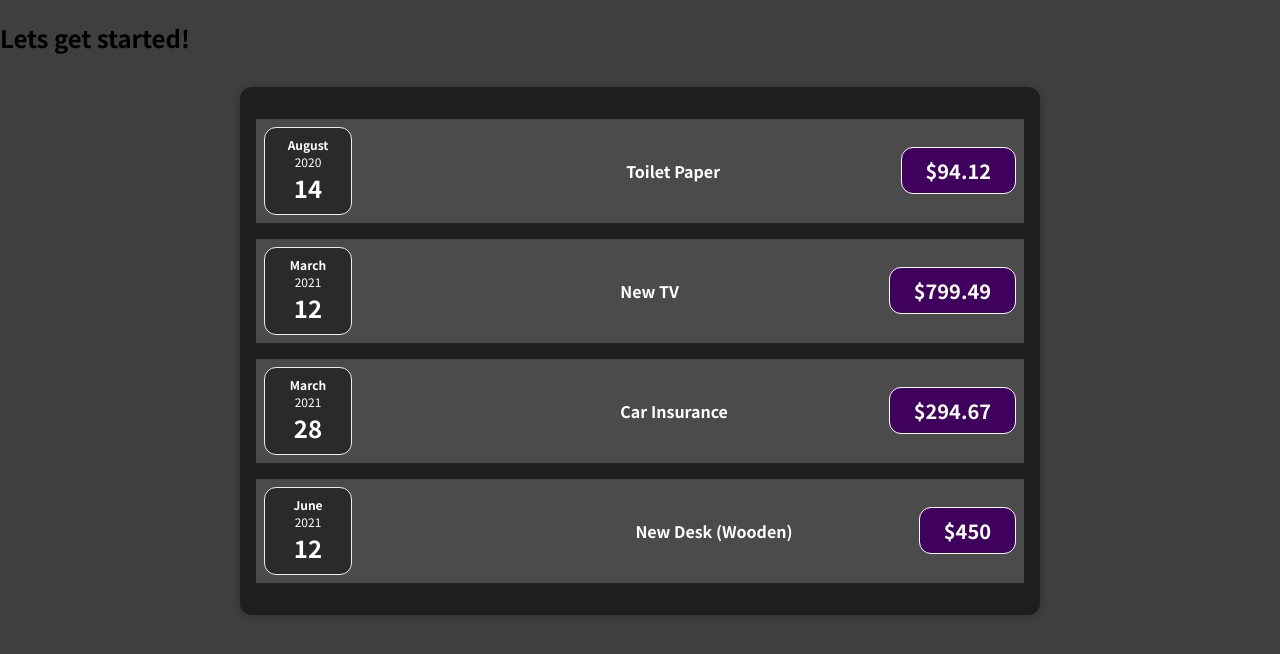
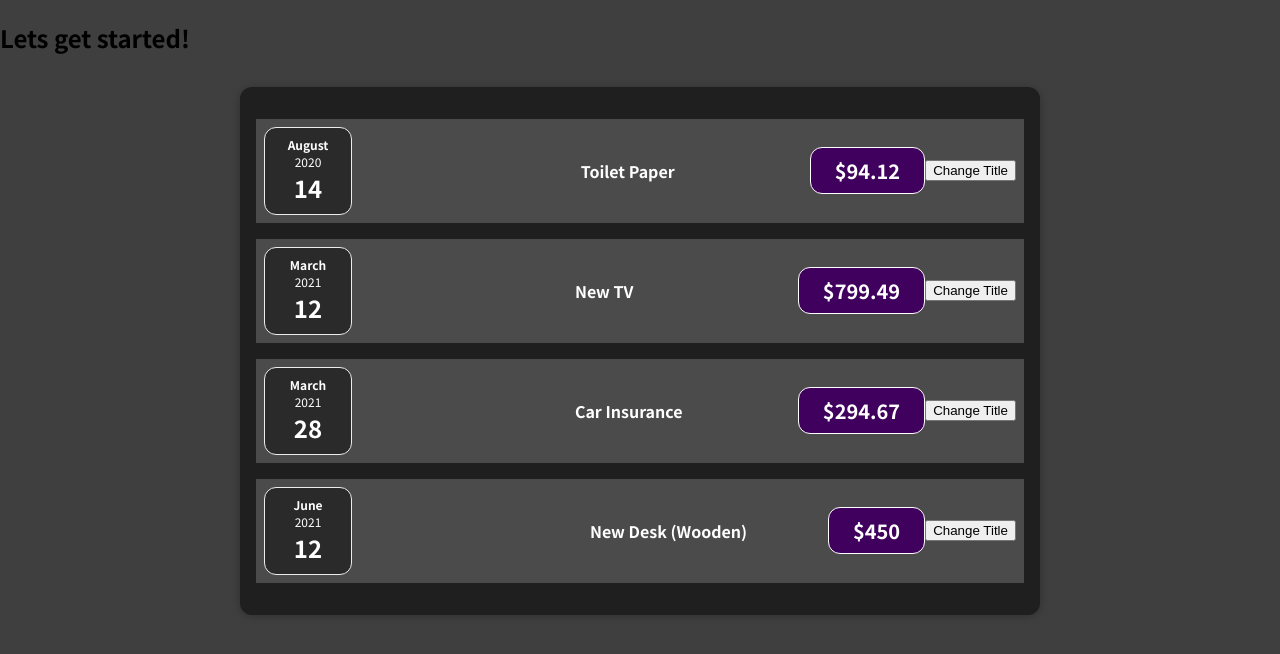
Before and after one commit to shivrajpro/understanding-react, a React (Create React App) app: page / in a window 1280 px wide. Shown: the top 654 px of the page. Built offline with nearby package versions, Linux system fonts and the light colour scheme.

Commit message:
intro to useState

```diff
--- a/src/App.js
+++ b/src/App.js
@@ -1,6 +1,6 @@
 // import ExpenseItem from "./components/ExpenseItem";
 import ExpenseList from "./components/expenses/ExpenseList";
-// import React from "React";
+import React from "react";
 function App() {
   const expenses = [
     {
--- a/src/components/expenses/ExpenseItem.js
+++ b/src/components/expenses/ExpenseItem.js
@@ -1,13 +1,28 @@
 import Card from "../UI/Card";
 import ExpenseDate from "./ExpenseDate";
 import "./ExpenseItem.css";
+import { useState } from "react";//name import
 function ExpenseItem(props) {
+  const [title, setTitle] = useState(props.title);//returns 2 elements
+  // console.log("in ExpenseItem",title);
+  // let title = props.title;
+  function onChangeTitle() {
+    // console.log("qq title",title);
+    // title = "Updated";
+    // console.log("qq title",title);
+    // this won't change the title on UI as JSX is already
+    // initialize in the beginning by React
+
+    setTitle("Updated!");//this entire function is called again
+    console.log("qq title",title);//will execute before setTitle, hence older value is printed
+  }
   return (
     <Card className="expense-item">
         <ExpenseDate date={props.date} />
         <div className="expense-item__description"></div>
-        <h2>{props.title}</h2>
+        <h2>{title}</h2>
         <div className="expense-item__price">${props.amount}</div>
+        <button onClick={onChangeTitle} >Change Title</button>
     </Card>
   );
 }
```
